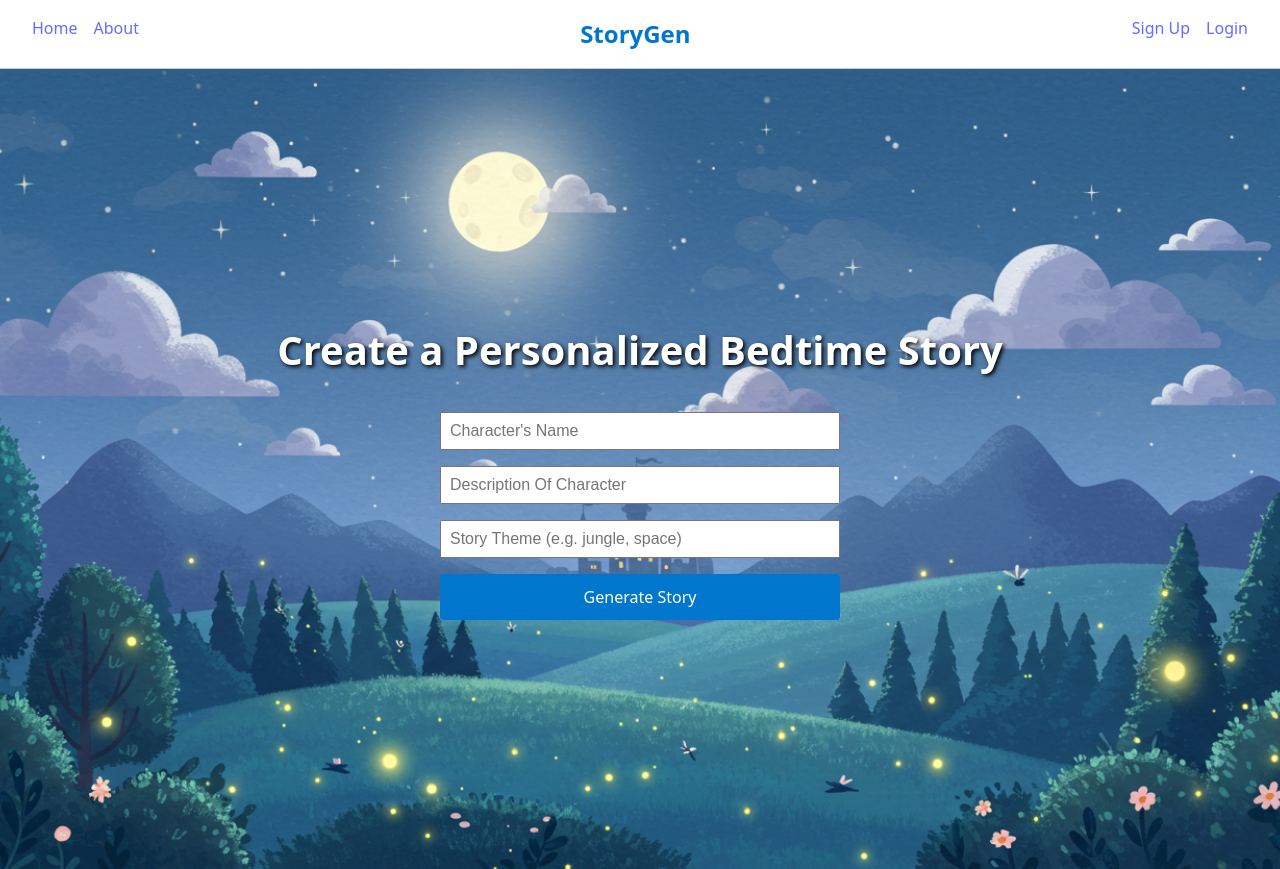
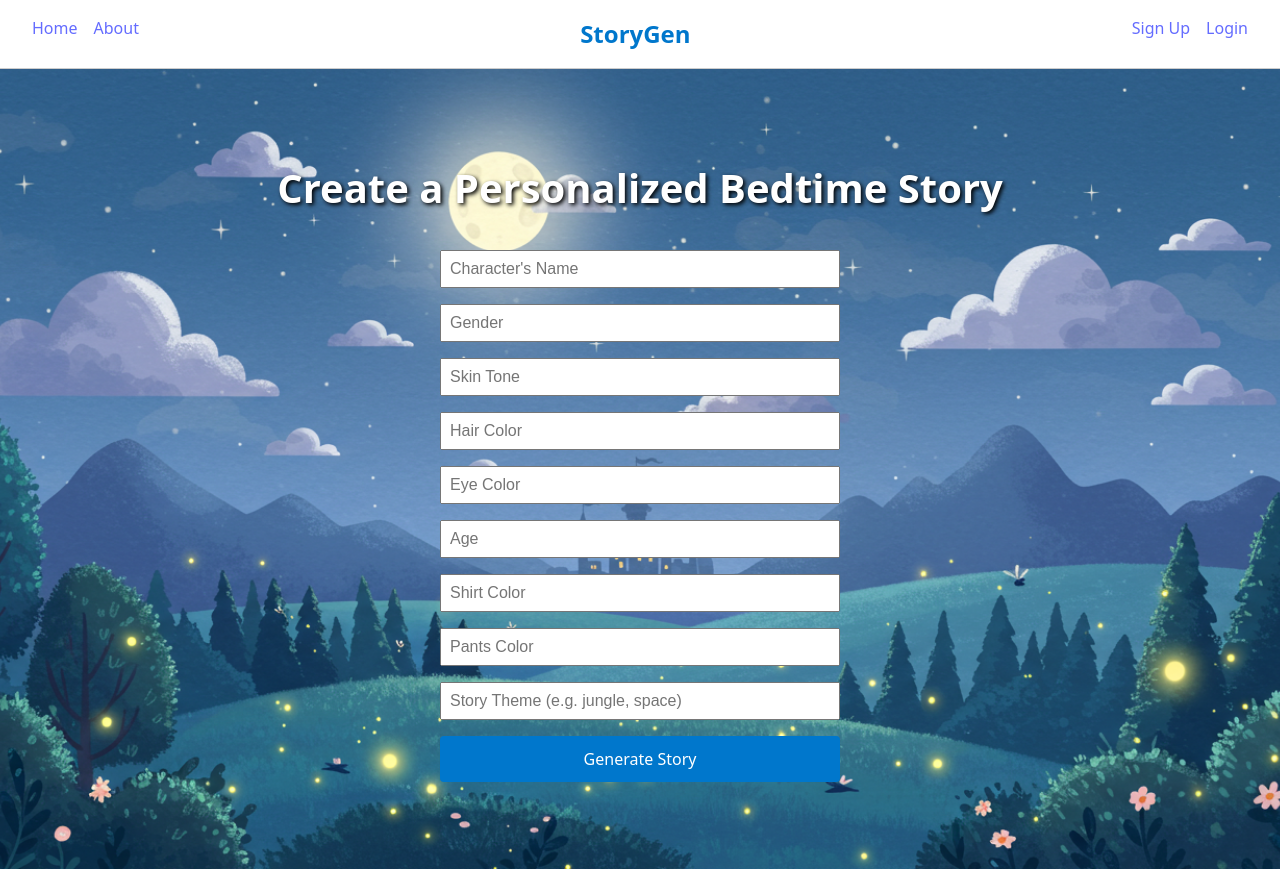
Before and after one commit to AustinH5544/starlitstories, a React (Vite) app in the folder ClientApp/: page /create in a window 1280 px wide. Built offline with nearby package versions, Linux system fonts and the light colour scheme.

Commit message:
Update StoryForm.jsx
Updated StoryForm to allow for full customization of character

```diff
--- a/ClientApp/src/Components/StoryForm.jsx
+++ b/ClientApp/src/Components/StoryForm.jsx
@@ -5,7 +5,13 @@ import React, { useState } from 'react';
 const StoryForm = ({ onSubmit }) => {
     const [formData, setFormData] = useState({
         characterName: '',
-        characterDescription: '',
+        gender: '',
+        skinTone: '',
+        hairColor: '',
+        eyeColor: '',
+        age: '',
+        shirtColor: '',
+        pantsColor: '',
         theme: ''
     });
 
@@ -18,9 +24,14 @@ const StoryForm = ({ onSubmit }) => {
 
     const handleSubmit = (e) => {
         e.preventDefault();
-        if (formData.characterName && formData.characterDescription && formData.theme) {
-            onSubmit(formData); // calls function from parent (App.jsx)
-        }
+
+        const characterDescription = `a ${formData.age}-year-old ${formData.gender} with ${formData.skinTone} skin, ${formData.hairColor} hair, and ${formData.eyeColor} eyes, wearing a ${formData.shirtColor} shirt and ${formData.pantsColor} pants`;
+
+        onSubmit({
+            characterName: formData.characterName,
+            characterDescription,
+            theme: formData.theme
+        });
     };
 
     return (
@@ -35,14 +46,68 @@ const StoryForm = ({ onSubmit }) => {
                 style={styles.input}
             />
             <input
-                type="text"
-                name="characterDescription"
-                placeholder="Description Of Character"
-                value={formData.characterDescription}
+                name="gender"
+                placeholder="Gender"
+                value={formData.gender}
                 onChange={handleChange}
                 required
                 style={styles.input}
             />
+
+            <input
+                name="skinTone"
+                placeholder="Skin Tone"
+                value={formData.skinTone}
+                onChange={handleChange}
+                required
+                style={styles.input}
+            />
+
+            <input
+                name="hairColor"
+                placeholder="Hair Color"
+                value={formData.hairColor}
+                onChange={handleChange}
+                required
+                style={styles.input}
+            />
+
+            <input
+                name="eyeColor"
+                placeholder="Eye Color"
+                value={formData.eyeColor}
+                onChange={handleChange}
+                required
+                style={styles.input}
+            />
+
+            <input
+                name="age"
+                placeholder="Age"
+                value={formData.age}
+                onChange={handleChange}
+                required
+                style={styles.input}
+            />
+
+            <input
+                name="shirtColor"
+                placeholder="Shirt Color"
+                value={formData.shirtColor}
+                onChange={handleChange}
+                required
+                style={styles.input}
+            />
+
+            <input
+                name="pantsColor"
+                placeholder="Pants Color"
+                value={formData.pantsColor}
+                onChange={handleChange}
+                required
+                style={styles.input}
+            />
+
             <input
                 type="text"
                 name="theme"
```
